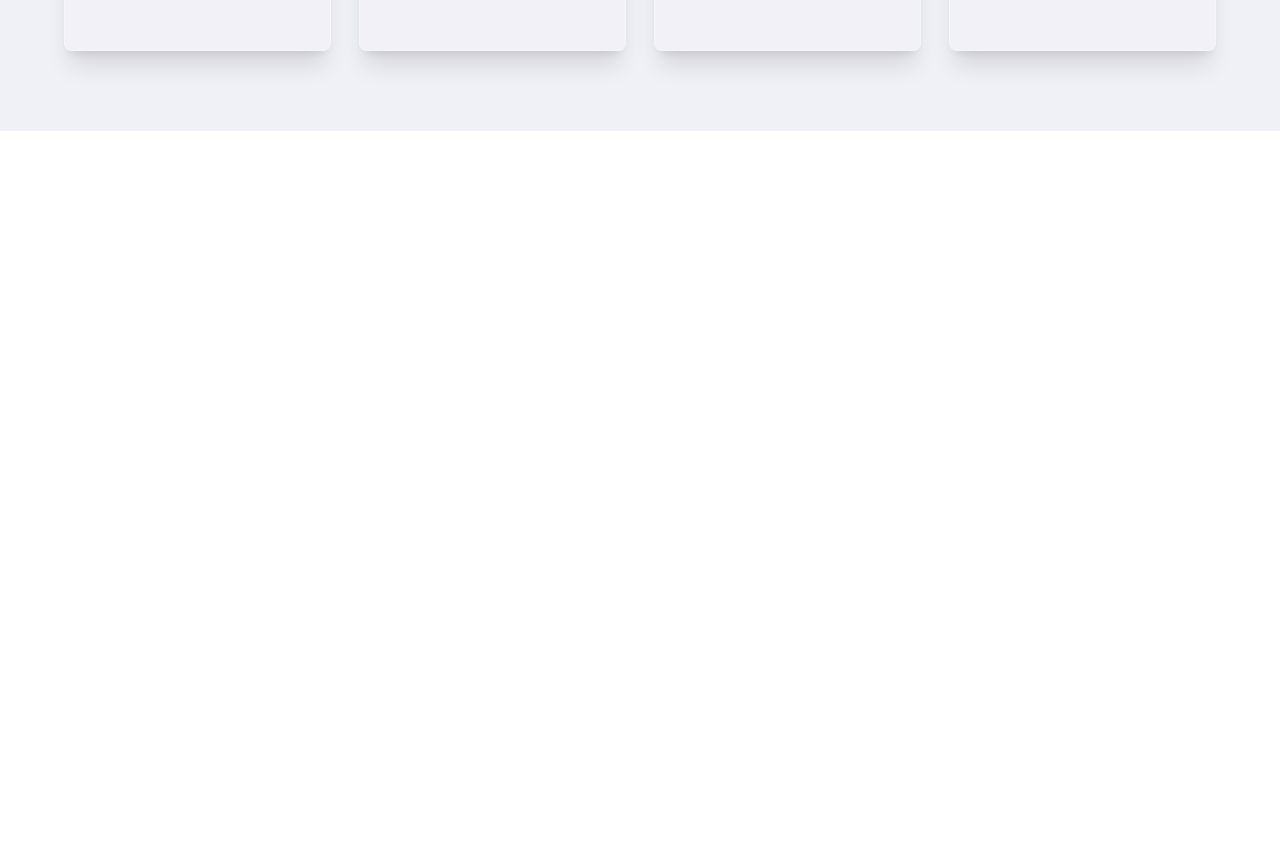
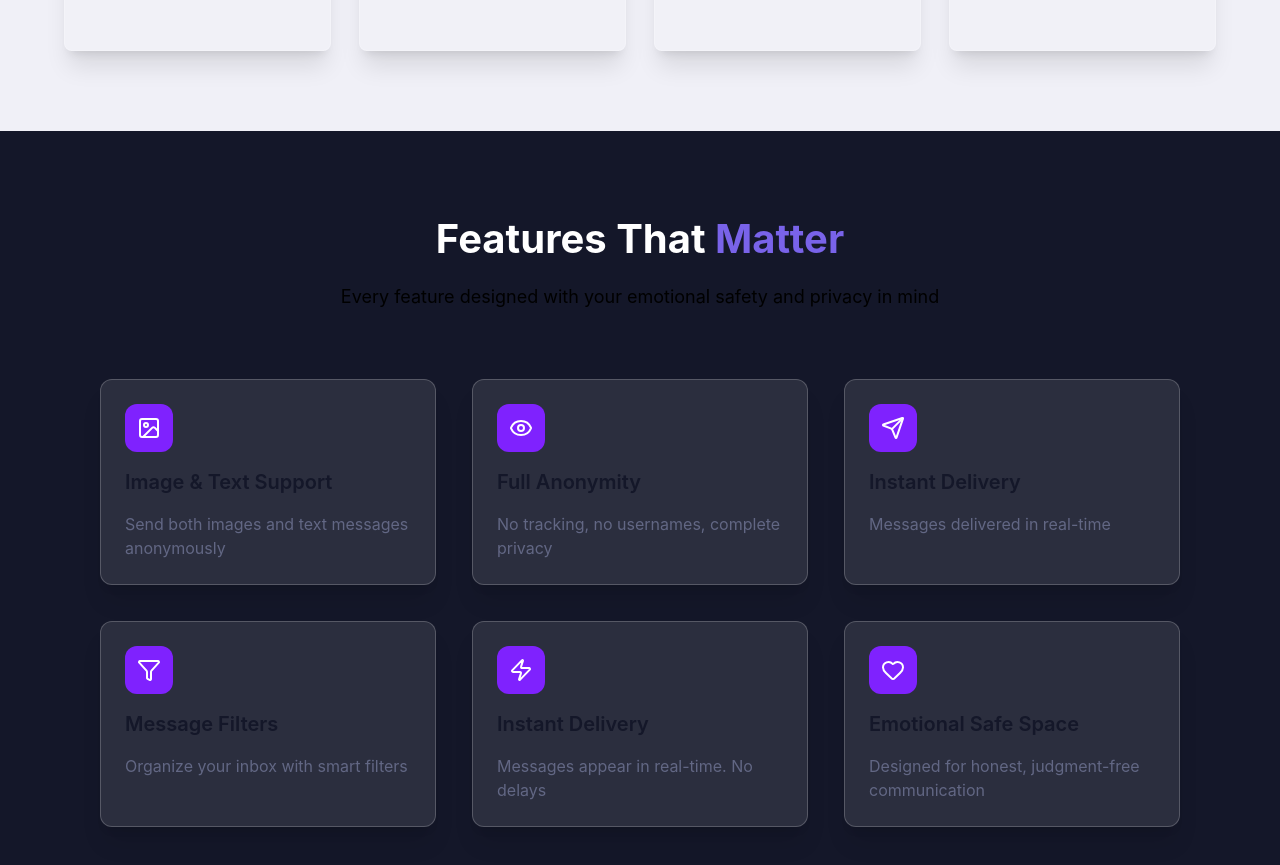
Before and after one commit to munachi821/The-Unsaid, a React (Vite) app: page / in a window 1280 px wide. Shown: the part 1820-2685 px from the top of the page. Before the commit the page ends 1951 px from the top, so only its background shows below. Built offline with nearby package versions, Linux system fonts and the light colour scheme.

Commit message:
I'm done with the features section moving on to the testiomnials section

```diff
--- a/src/App.jsx
+++ b/src/App.jsx
@@ -2,6 +2,7 @@ import Navbar from "./components/Navbar.jsx";
 import Herosection from "./components/Hero-section.jsx";
 import Aboutsection from "./components/AboutSection.jsx";
 import Howitworks from "./components/Howitworks-section.jsx";
+import Features from "./components/Features-section.jsx";
 function App() {
   return (
     <>
@@ -9,6 +10,7 @@ function App() {
       <Herosection />
       <Aboutsection />
       <Howitworks />
+      <Features />
     </>
   );
 }
--- a/src/components/Features-section.jsx
+++ b/src/components/Features-section.jsx
@@ -0,0 +1,79 @@
+import { Image, Send, Eye, Filter, Zap, Heart } from "lucide-react";
+
+const feature = [
+  {
+    id: 1,
+    header: "Image & Text Support",
+    text: "Send both images and text messages anonymously",
+    icon: Image,
+  },
+  {
+    id: 2,
+    header: "Full Anonymity",
+    text: "No tracking, no usernames, complete privacy",
+    icon: Eye,
+  },
+  {
+    id: 3,
+    header: "Instant Delivery",
+    text: "Messages delivered in real-time",
+    icon: Send,
+  },
+  {
+    id: 4,
+    header: "Message Filters",
+    text: "Organize your inbox with smart filters",
+    icon: Filter,
+  },
+  {
+    id: 5,
+    header: "Instant Delivery",
+    text: "Messages appear in real-time. No delays",
+    icon: Zap,
+  },
+  {
+    id: 6,
+    header: "Emotional Safe Space",
+    text: "Designed for honest, judgment-free communication",
+    icon: Heart,
+  },
+];
+
+const Features = () => {
+  return (
+    <section className="section-padding py-20 bg-[#141729]">
+      <div className="max-w-7xl mx-auto px-15">
+        <h1 className="text-xl md:text-[40px] font-bold text-center mb-4 text-white">
+          Features That <span className="text-[#7963e9]">Matter</span>
+        </h1>
+        <p className="text-center text-lg dark:text-[#e4e4e7] text-[#495c83">
+          Every feature designed with your emotional safety and privacy in mind
+        </p>
+
+        <div className="grid md:grid-cols-2 lg:grid-cols-3 gap-9 mt-17">
+          {feature.map((features) => {
+            const Icon = features.icon;
+            return (
+              <div
+                key={features.id}
+                className="px-6 glass-card shadow-sm py-6 rounded-xl flex flex-col gap-4 hover:!bg-[#eeeeee1a] transition-colors"
+              >
+                <div className="size-12 rounded-xl bg-violet-600 flex items-center justify-center">
+                  <Icon className="size-6 text-white" />
+                </div>
+                <p className="dark:text-[#f1f1f8] text-[#141729] text-xl font-semibold">
+                  {features.header}
+                </p>
+                <p className="text-base text-[#626784] dark:text-[#9898b3]">
+                  {features.text}
+                </p>
+              </div>
+            );
+          })}
+        </div>
+      </div>
+    </section>
+  );
+};
+
+export default Features;
--- a/src/index.css
+++ b/src/index.css
@@ -75,6 +75,8 @@ html {
   --color-destructive-foreground: hsl(0, 0%, 98%);
   --color-ring: hsl(216, 35%, 14%);
   --radius: 1rem;
+  --color-navy-primary: hsl(221 28% 21%);
+  --color-off-white: hsl(240 9% 96%);
 
   /* TheUnsaid custom colors */
   --color-navy: hsl(230, 35%, 14%);
```
